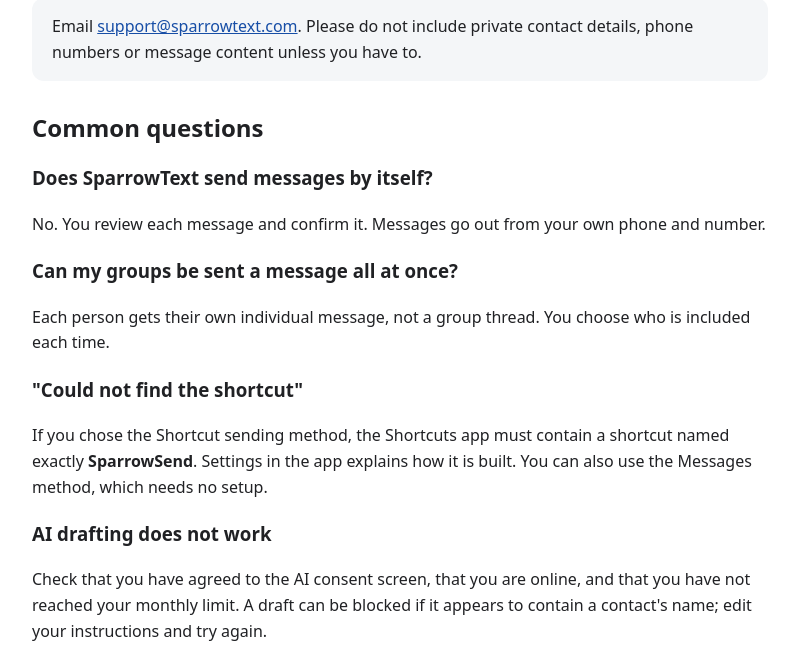
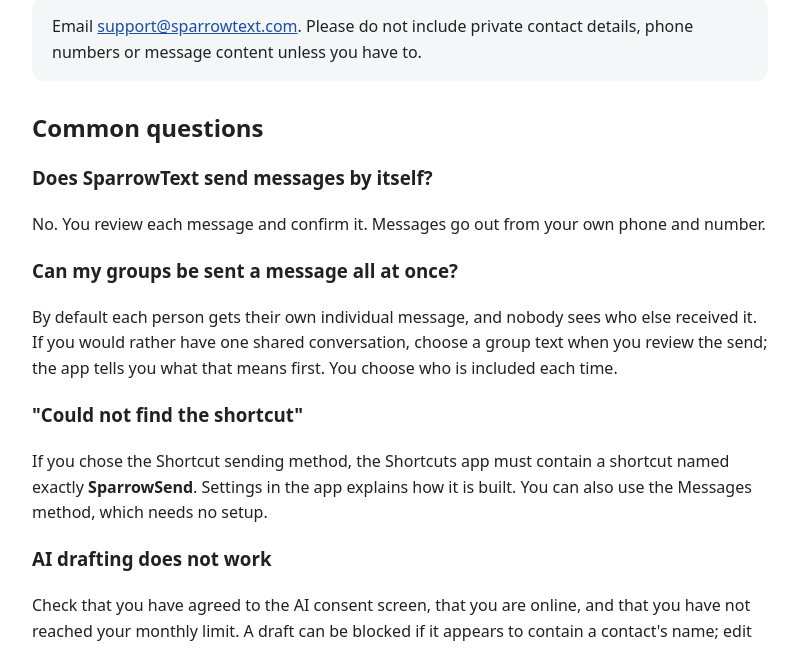
Before and after one commit to hallbd/sparrowtext-site, a plain HTML site: page support/index.html in a window 1280 px wide. Shown: the part 141-790 px from the top of the page, without its empty margins (240-1038 px from the left). Drawn offline with Linux system fonts and the light colour scheme.

Commit message:
Support page: describe the group text option

```diff
--- a/support/index.html
+++ b/support/index.html
@@ -24,7 +24,7 @@ footer { margin-top:3rem; color:var(--muted); font-size:.9rem; }
 <h3>Does SparrowText send messages by itself?</h3>
 <p>No. You review each message and confirm it. Messages go out from your own phone and number.</p>
 <h3>Can my groups be sent a message all at once?</h3>
-<p>Each person gets their own individual message, not a group thread. You choose who is included each time.</p>
+<p>By default each person gets their own individual message, and nobody sees who else received it. If you would rather have one shared conversation, choose a group text when you review the send; the app tells you what that means first. You choose who is included each time.</p>
 <h3>&quot;Could not find the shortcut&quot;</h3>
 <p>If you chose the Shortcut sending method, the Shortcuts app must contain a shortcut named exactly <strong>SparrowSend</strong>. Settings in the app explains how it is built. You can also use the Messages method, which needs no setup.</p>
 <h3>AI drafting does not work</h3>
```
